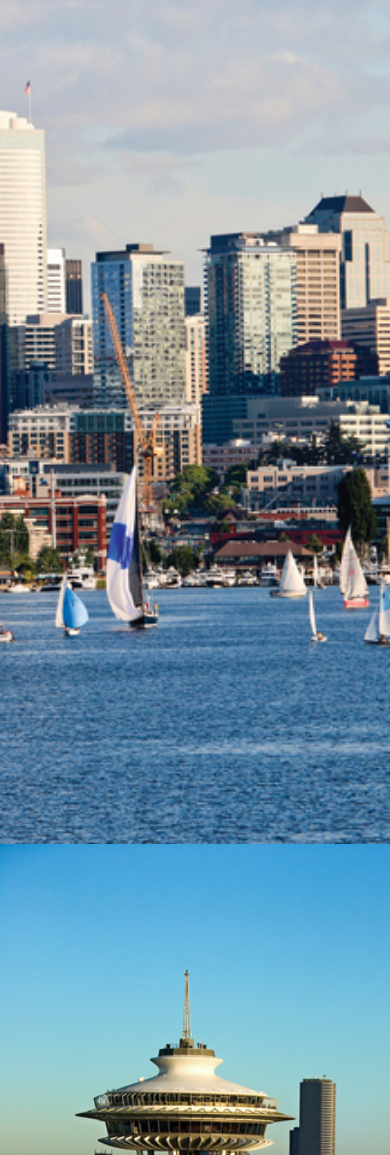
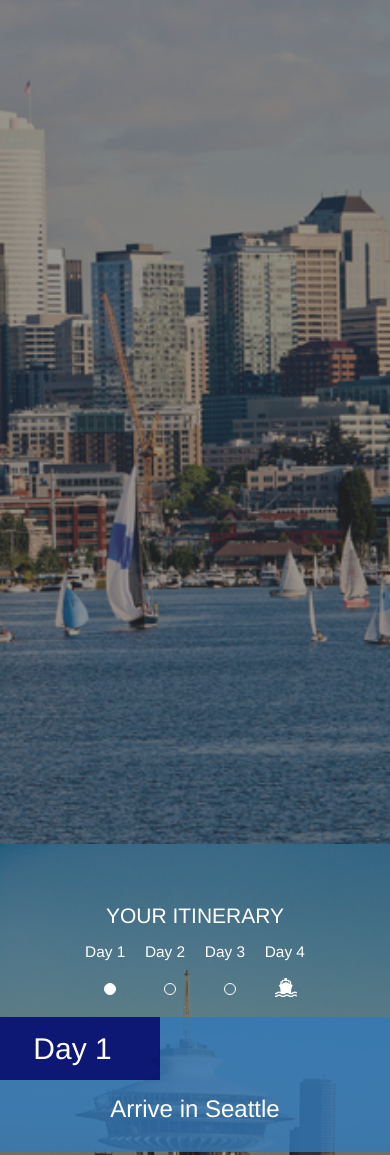
Before and after one commit to lgmejias86/Seatlle-City, a plain HTML site: page index.html in a window 390 px wide. Shown: the top 1155 px of the page. Drawn offline with Linux system fonts and the light colour scheme.

Commit message:
added others carousel indicators and get started to make the page responsive.
Signed-off-by: lgmejias86 <lgarciamejias@gmail.com>

```diff
--- a/css/style.css
+++ b/css/style.css
@@ -1,3 +1,7 @@
+h1, h2, h3{
+	color: white;
+}
+
 #first{
 	background: url(../img/first.jpg) no-repeat center center;
 	-webkit-background-size: cover;
@@ -5,6 +9,12 @@
     -o-background-size: cover;
     background-size: cover;
 	height:100vh;
+}
+
+.shadow{
+	background-color: rgba(50, 50, 50, 0.5);
+	height: 100%;
+	width: 100%;
 }
 
 #carousel-example-generic div.carousel-inner div.thumb.item{
@@ -15,9 +25,44 @@
     height: 100vh;
 }
 
+#ind{
+	position: absolute;
+	width: 100%;
+	height: auto;
+	margin-top: 40px;
+	z-index: 15;
+}
+
+#ind h3{
+	font-size: 1.5em;
+}
+
+#ind #days{
+	margin: 0;
+}
+
+#ind #days li{
+	padding: 0;
+	margin: 4px 4px 8px 4px;
+	width: 48px;
+	color: white;
+	font-size: 1.1em;
+	cursor: pointer;
+}
+
+ol.carousel-indicators{
+	position: relative;
+	top: 0;
+	left: 0;
+	right: 0;
+	bottom: 0;
+	margin: 0;
+	padding: 0;
+	width: auto;
+}
+
 #thumbnail0{
 	background: url(../img/thumbnail-1.jpg);
-
 }
 
 #thumbnail1{
@@ -35,7 +80,11 @@
 
 }
 
-#a3{
+.activities{
+	top: 173px;
+}
+
+#carousel-example-generic #a3{
 	background: url(../img/ship.png)center center;
 	-webkit-background-size: cover;
     -moz-background-size: cover;
@@ -43,12 +92,33 @@
     background-size: cover;
 	height: 30px;
 	width: 30px;
+	margin: 8px;
 	border-width: 0;
 }
 
-ol li{
+#carousel-example-generic ol li{
 	vertical-align: middle;
-	margin-right: 15px !important;
+	margin: 22px;
+	height: 12px;
+	width: 12px;
+}
+
+#thumbnail0 .row{
+	background: rgba(50, 120, 185, 0.8);
+	position: relative;
+}
+
+.day{
+	background: rgba(0, 0, 100, 0.8);
+	padding: 15px;
+}
+
+.day h2{
+	margin: 0;
+}
+
+.activities h3{
+	margin: 15px 0 30px 0;
 }
 
 div.bg-primary{
--- a/index.html
+++ b/index.html
@@ -19,26 +19,47 @@
     <![endif]-->
   </head>
   <body>
-    <div id="first" class="container-fluid">
+    <div id="first">
+      <div class="shadow container-fluid">
+      </div>
+    </div>
 
-    </div>
     <div id="carousel-example-generic" class="carousel slide" data-ride="carousel" data-interval="false">
+      <div id="ind">
+          <div class="row">
+            <div class="col-xs-12">
+              <h3 class="text-center">YOUR ITINERARY</h3>
               <!-- Indicators -->
+              <ol id="days" class="list-inline text-center">
+                <li data-target="#carousel-example-generic" data-slide-to="0" class="active">Day 1</li>
+                <li data-target="#carousel-example-generic" data-slide-to="1">Day 2</li>
+                <li data-target="#carousel-example-generic" data-slide-to="2">Day 3</li>
+                <li class="text-center" data-target="#carousel-example-generic" data-slide-to="3">Day 4</li>
+              </ol>
               <ol class="carousel-indicators">
                 <li id="a0" data-target="#carousel-example-generic" data-slide-to="0" class="active"></li>
                 <li id="a1" data-target="#carousel-example-generic" data-slide-to="1"></li>
                 <li id="a2" data-target="#carousel-example-generic" data-slide-to="2"></li>
                 <li id="a3" data-target="#carousel-example-generic" data-slide-to="3"></li>
               </ol>
-      <span id="data-active" class="sr-only">0</span>
-
+            </div>
+          </div>
+      </div>
       <!-- Wrapper for slides -->
       <div class="carousel-inner" role="list">
         <div id="thumbnail0" class="thumb item active">
-
+          <div class="shadow">
+            <div class="row activities">
+              <div class="day col-xs-5"><h2 class="text-center">Day 1</h2></div>
+              <div class= "after-day col-xs-8"></div>
+              <div class= "col-xs-12">
+                <h3 class="text-center">Arrive in Seattle</h3>
+              </div>
+            </div>
             <!--<img src="Jellyfish.jpg" alt="...">-->
             <div class="carousel-caption">
-            ...
+              fffffffffffffffffff
+            </div>
           </div>
         </div>
         <div id="thumbnail1" class="thumb item">
```
Lines whose indentation alone changed are shown as unchanged.
